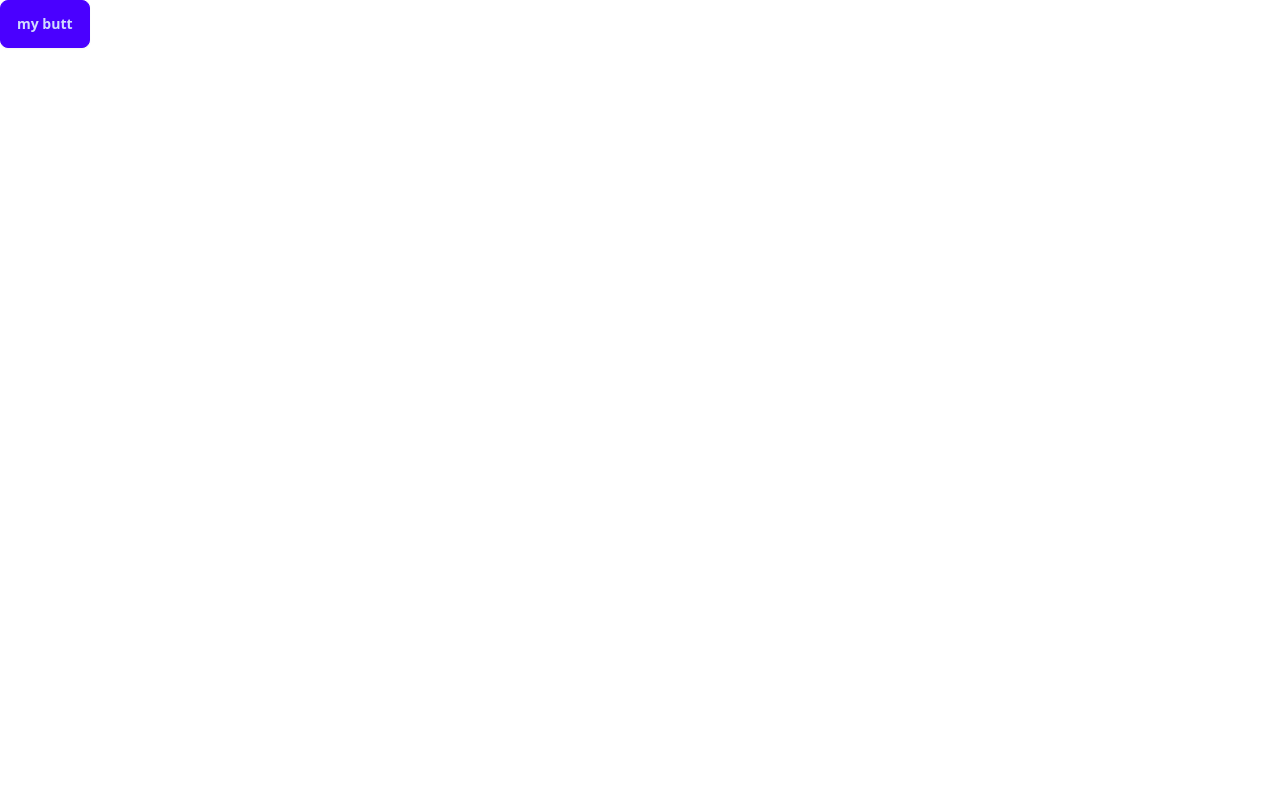
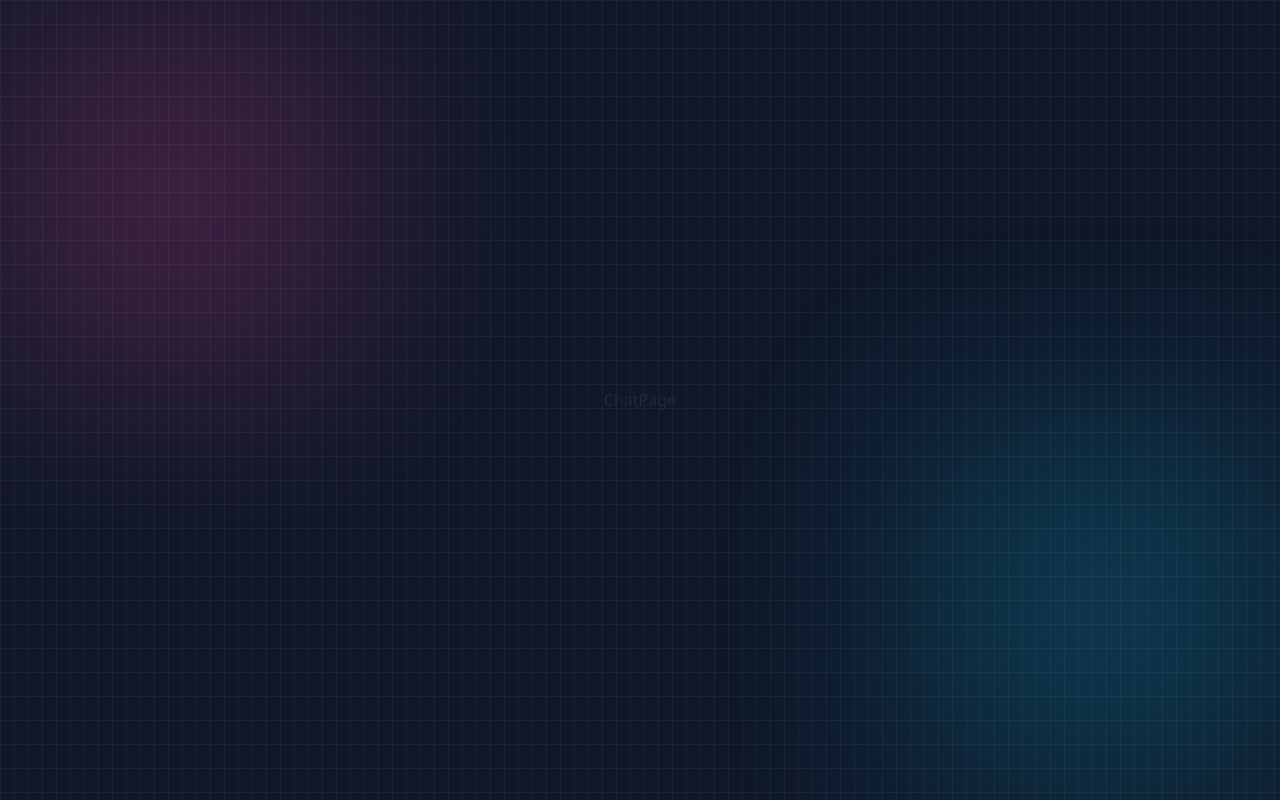
Before and after one commit to f4kkey/Chatter, a React app in the folder frontend/: page / in a window 1280 px wide. Built offline with nearby package versions, Linux system fonts and the light colour scheme; the HTML template or start-up script is replaced by a standard one.

Commit message:
route setup

```diff
--- a/frontend/package.json
+++ b/frontend/package.json
@@ -10,9 +10,11 @@
     "preview": "vite preview"
   },
   "dependencies": {
+    "axios": "^1.14.0",
     "react": "^19.2.4",
     "react-dom": "^19.2.4",
-    "react-router": "^7.14.0"
+    "react-router": "^7.14.0",
+    "zustand": "^5.0.12"
   },
   "devDependencies": {
     "@eslint/js": "^9.39.4",
--- a/frontend/src/App.jsx
+++ b/frontend/src/App.jsx
@@ -1,9 +1,20 @@
 import React from 'react'
+import { Route, Routes } from 'react-router'
+import ChatPage from './pages/ChatPage'
+import LoginPage from './pages/LoginPage'
+import RegisterPage from './pages/RegisterPage'
 
 function App() {
   return (
-    <div>
-      <button className='btn btn-primary'>my butt</button>
+    <div className='min-h-screen bg-slate-900 relative flex items-center justify-center p-4 overflow-hidden'>
+      <div className="absolute inset-0 bg-[linear-gradient(to_right,#4f4f4f2e_1px,transparent_1px),linear-gradient(to_bottom,#4f4f4f2e_1px,transparent_1px)] bg-[size:14px_24px]" />
+      <div className="absolute top-0 -left-4 size-96 bg-pink-500 opacity-20 blur-[100px]" />
+      <div className="absolute bottom-0 -right-4 size-96 bg-cyan-500 opacity-20 blur-[100px]" />
+      <Routes>
+        <Route path='/' element={<ChatPage />} />
+        <Route path='/login' element={<LoginPage />} />
+        <Route path='/register' element={<RegisterPage />} />
+      </Routes>
     </div>
   )
 }
--- /dev/null
+++ b/frontend/src/lib/axios.js
@@ -0,0 +1,6 @@
+import axios from "axios"
+
+export const axiosInstance = axios.create({
+    baseURL: import.meta.env.MODE === "development" ? "http://localhost:3000/api" : "api",
+    withCredentials: true
+})
--- /dev/null
+++ b/frontend/src/pages/ChatPage.jsx
@@ -0,0 +1,9 @@
+import React from 'react'
+
+function ChatPage() {
+    return (
+        <div>ChatPage</div>
+    )
+}
+
+export default ChatPage
--- /dev/null
+++ b/frontend/src/pages/LoginPage.jsx
@@ -0,0 +1,9 @@
+import React from 'react'
+
+function LoginPage() {
+    return (
+        <div>LoginPage</div>
+    )
+}
+
+export default LoginPage
--- /dev/null
+++ b/frontend/src/pages/RegisterPage.jsx
@@ -0,0 +1,9 @@
+import React from 'react'
+
+function SignUpPage() {
+    return (
+        <div>SignUpPage</div>
+    )
+}
+
+export default SignUpPage
--- /dev/null
+++ b/frontend/src/store/useAuthStore.js
@@ -0,0 +1,10 @@
+import { create } from "zustand"
+
+export const useAuthStore = create((set) => ({
+    authUser: { name: "john", _id: 123, age: "100" },
+    isLoggedIn: false,
+    login: () => {
+        console.log("log in");
+        set({ isLoggedIn: true })
+    }
+}))
```
Also changed, not shown: 1 other file (tests, documents, lock files or other folders).
